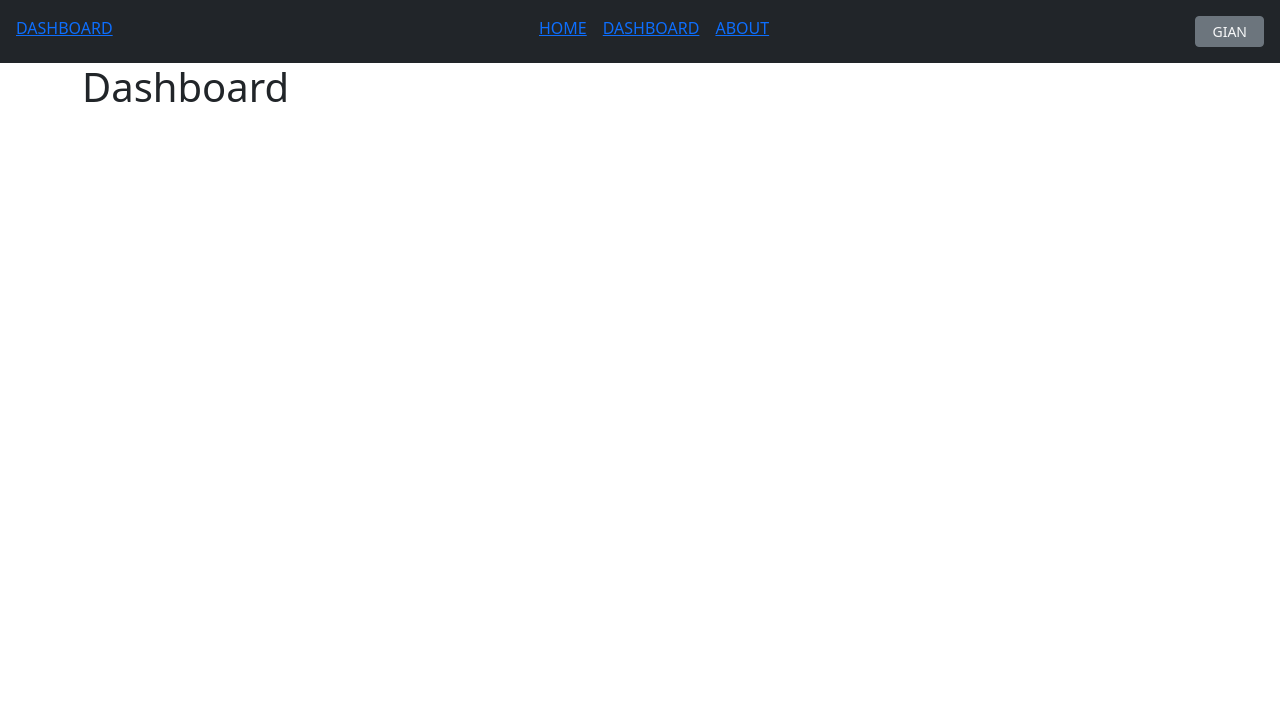
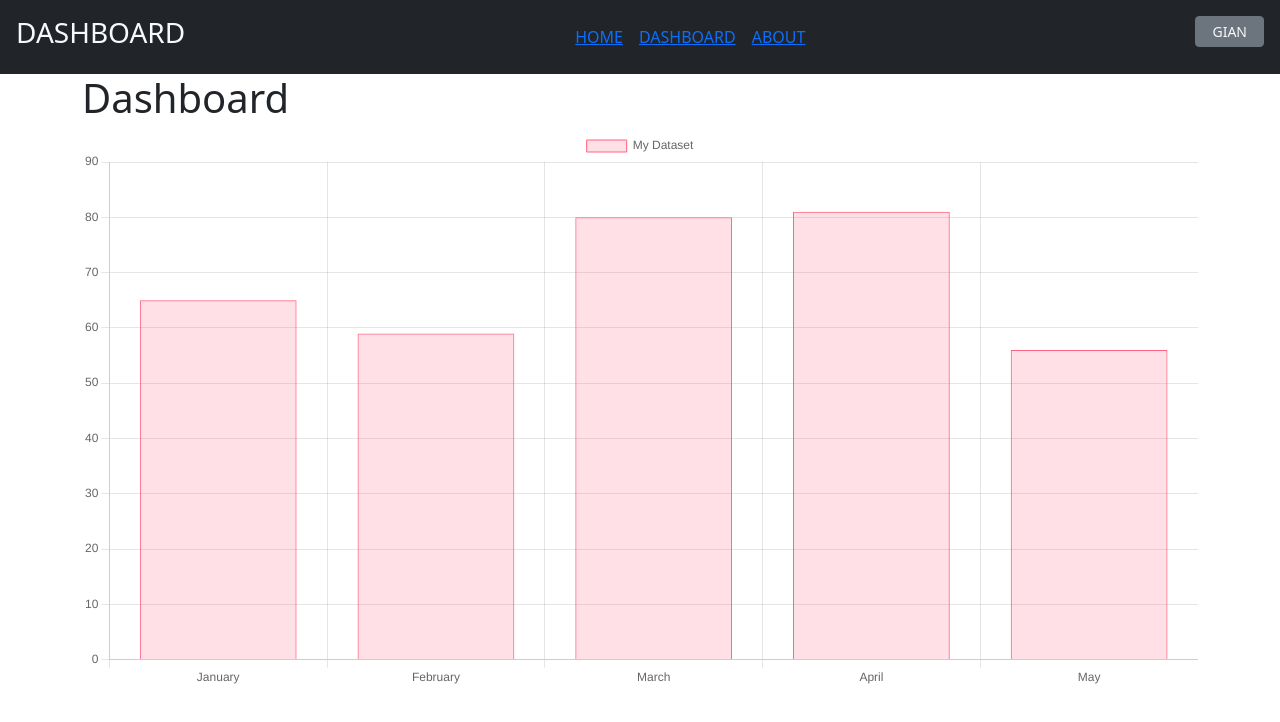
Before and after one commit to gian-tiqui/geofacia-dashboard, a React (Vite) app: page /dashboard in a window 1280 px wide. Shown: the top 722 px of the page. Built offline with nearby package versions, Linux system fonts and the light colour scheme.

Commit message:
chart added

```diff
--- a/package.json
+++ b/package.json
@@ -12,6 +12,7 @@
   "dependencies": {
     "chart.js": "^4.4.1",
     "react": "^18.2.0",
+    "react-chartjs-2": "^5.2.0",
     "react-dom": "^18.2.0",
     "react-router-dom": "^6.21.3"
   },
--- a/src/components/Dashboard.tsx
+++ b/src/components/Dashboard.tsx
@@ -1,25 +1,52 @@
 import { useState } from "react";
+import { Bar } from "react-chartjs-2";
+import {
+  Chart as ChartJS,
+  CategoryScale,
+  LinearScale,
+  BarElement,
+  Title,
+  Tooltip,
+  Legend,
+} from "chart.js";
 
-type Dummy = {
-  year: number;
-  count: number;
+ChartJS.register(
+  CategoryScale,
+  LinearScale,
+  BarElement,
+  Title,
+  Tooltip,
+  Legend
+);
+
+const options = {
+  scales: {
+    y: {
+      beginAtZero: true,
+    },
+  },
 };
 
 const Dashboard = () => {
-  const [data, setData] = useState<Dummy[]>([
-    { year: 2010, count: 10 },
-    { year: 2011, count: 20 },
-    { year: 2012, count: 15 },
-    { year: 2013, count: 25 },
-    { year: 2014, count: 22 },
-    { year: 2015, count: 30 },
-    { year: 2016, count: 28 },
-  ]);
+  const [data, setData] = useState({
+    labels: ["January", "February", "March", "April", "May"],
+    datasets: [
+      {
+        label: "My Dataset",
+        data: [65, 59, 80, 81, 56],
+        backgroundColor: "rgba(255, 99, 132, 0.2)",
+        borderColor: "rgba(255, 99, 132, 1)",
+        borderWidth: 1,
+      },
+    ],
+  });
 
   return (
     <>
       <h1>Dashboard</h1>
-      <canvas id="acquisitions"></canvas>
+      <div>
+        <Bar data={data} options={options} />
+      </div>
     </>
   );
 };
--- a/src/components/Header.tsx
+++ b/src/components/Header.tsx
@@ -27,9 +27,9 @@ const Header = () => {
   return (
     <nav className="d-flex justify-content-between p-3 bg-dark">
       <div className="text-light">
-        <Link to="/">DASHBOARD</Link>
+        <h3>DASHBOARD</h3>
       </div>
-      <div>
+      <div className="d-flex justify-content-center align-items-center">
         <Link to="/" className={linkClass}>
           HOME
         </Link>
@@ -40,9 +40,11 @@ const Header = () => {
           ABOUT
         </Link>
       </div>
-      <button className="btn btn-sm px-3 btn-secondary text-light">
-        {user?.username.toUpperCase()}
-      </button>
+      <div className="d-flex justify-content-start align-items-start">
+        <button className="btn btn-sm px-3 btn-secondary text-light">
+          {user?.username.toUpperCase()}
+        </button>
+      </div>
     </nav>
   );
 };
```
Also changed, not shown: 1 other file (tests, documents, lock files or other folders).
